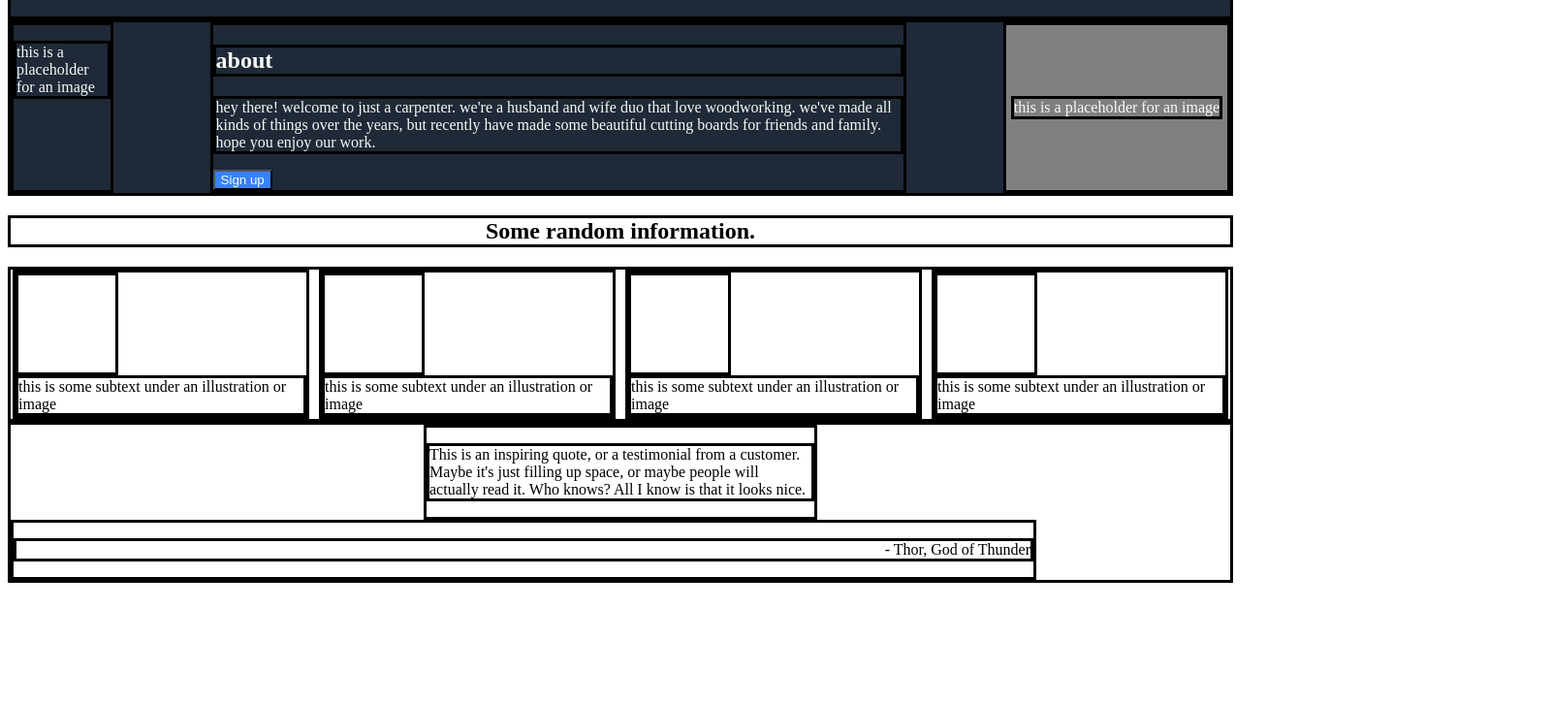
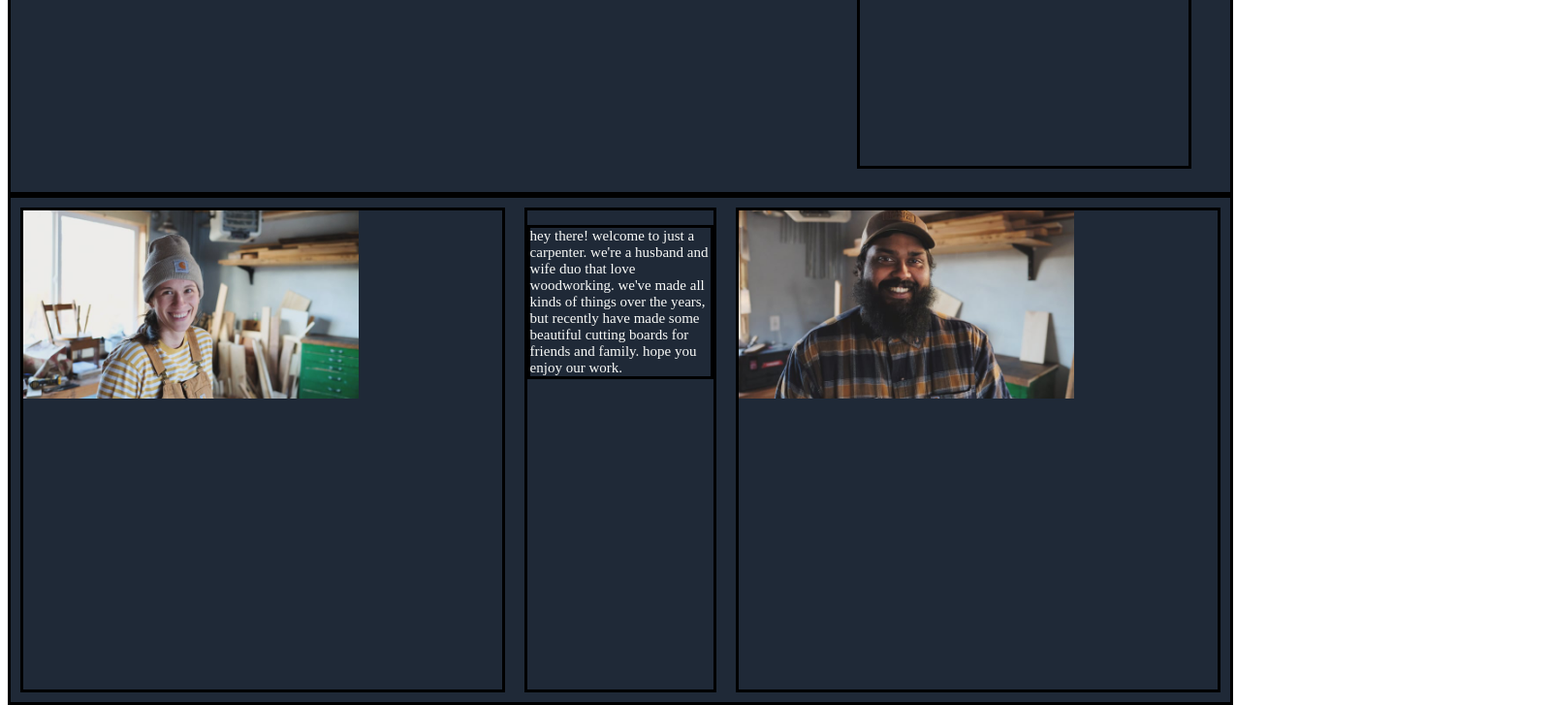
Before and after one commit to egchelliah/landingpage, a plain HTML site: page index.html in a window 1280 px wide. Shown: the part 113-840 px from the top of the page at 97% size, 1602 px wide, since content can reach past the window. Before the commit the page ends 800 px from the top, so only its background shows below. Drawn offline with Linux system fonts and the light colour scheme.

Commit message:
update titles and images

```diff
--- a/index.html
+++ b/index.html
@@ -11,42 +11,39 @@
         <header class="main-header">
             <h1 class="logo">justacarpenter</h1>
             <ul class="header-list">
-                <li>about</li>
-                <li>process</li>
+                <li> <a href="#about">about</a></li>
+                <li> <a href="#process">process</a></li>
                 <li>work</li>
                 <li>contact</li>
             </ul>
         </header>
 
-        <div class="section-one">
+        <div class="section_container_one" id="about">
             <div class="section-one-left">
-                <p>this is a placeholder for an image</p>
+                <img class="profile-pic" src="./images/profile1A.jpg" alt="Profile 1">
             </div>
             <div class="section-one-middle">
-                <h2>about</h2>
-                <p>hey there! welcome to just a carpenter. we're a husband and wife duo that love woodworking. we've made all kinds of things over the years, but recently have made some beautiful cutting boards for friends and family. hope you enjoy our work.</p>
-                <button>Sign up</button>
+                <p class="about-text">hey there! welcome to just a carpenter. we're a husband and wife duo that love woodworking. we've made all kinds of things over the years, but recently have made some beautiful cutting boards for friends and family. hope you enjoy our work.</p>
             </div>
             <div class="section-one-right">
-                <p>this is a placeholder for an image</p>
+                <img class="profile-pic" src="./images/profile2.jpg" alt="Profile 2">
             </div>
         </div>
-        <h2 class="section-two-title">Some random information.</h2>
-        <div class="section-two">
+        <div class="section-two" id="process">
             <div class="thumbnail">
-                <div class="thumbnail-pic"></div>
+                <div> <img class="thumbnail-pic" src="./images/process1.jpg" alt="process 1"> </div>
+                <div class="thumbnail-text">we rip kiln dried hardwood, and use food safe, water proof glue to begin our boards.</div>
+            </div>
+            <div class="thumbnail">
+                <div> <img class="thumbnail-pic" src="./images/process2.jpg" alt="process 1"> </div>
                 <div class="thumbnail-text">this is some subtext under an illustration or image</div>
             </div>
             <div class="thumbnail">
-                <div class="thumbnail-pic"></div>
+                <div> <img class="thumbnail-pic" src="./images/process3.jpg" alt="process 1"> </div>
                 <div class="thumbnail-text">this is some subtext under an illustration or image</div>
             </div>
             <div class="thumbnail">
-                <div class="thumbnail-pic"></div>
-                <div class="thumbnail-text">this is some subtext under an illustration or image</div>
-            </div>
-            <div class="thumbnail">
-                <div class="thumbnail-pic"></div>
+                <div> <img class="thumbnail-pic" src="./images/process5.jpg" alt="process 1"> </div>
                 <div class="thumbnail-text">this is some subtext under an illustration or image</div>
             </div>
         </div>
--- a/styles.css
+++ b/styles.css
@@ -12,6 +12,8 @@ ul{
     display: flex;
     font-size: 24px;
     color: #F9FAF8;
+    padding: 0px;
+    height: 300px;
     background-color: #1F2937;
 
 
@@ -21,52 +23,55 @@ ul{
     display: flex;
     gap: 25px;
     justify-content: space-between;
-    align-items: center;
+    align-items: flex-start;
     margin-left: auto;
     margin-right:40px;
     padding: 10px;
 
 }
 
-.section-one{
+.section_container_one{
     display: flex;
-    gap: 100px;
+    gap: 20px;
     justify-content: center;
     color: #F9FAF8;
     background-color: #1F2937;
+    padding: 10px;
+    height: 500px;
 }
 
-button{
-    background-color: #3882F6;
-    color: #F9FAF8;
+.profile-pic{
+    width: 70%;
+    height: auto;
+    display: flex;
+    justify-content: center;
+
 }
 
-.section-one-right{
-    background-color: gray;
-    display: flex;
-    justify-content: center;
-    align-items: center;
-    width: 500px;
-    height: auto;
+.about-text{
+    font-size: 15px;
+    font-weight: lighter;
 }
-.section-two-title{
-    text-align: center;
+
+.section-one-middle{
+    width: 300px;
 }
 .section-two{
     display: flex;
-    justify-content: center;
-    gap:10px;
-}
-.section-two .thumbnail{
-    width: 300px;
+    justify-content: space-between;
+    gap:30px;
+    height: 700px;
 }
 
-.thumbnail-pic {
-    width: 100px;
-    height: 100px;
+.thumbnail{
+    max-width: 200px;
     display: flex;
-    justify-content: center;
-    align-items: center;
+    flex-direction: column;
+}
+
+.thumbnail-pic{
+    height: 300px;
+    width: auto;
 }
 
 .section-three-quote{
```
